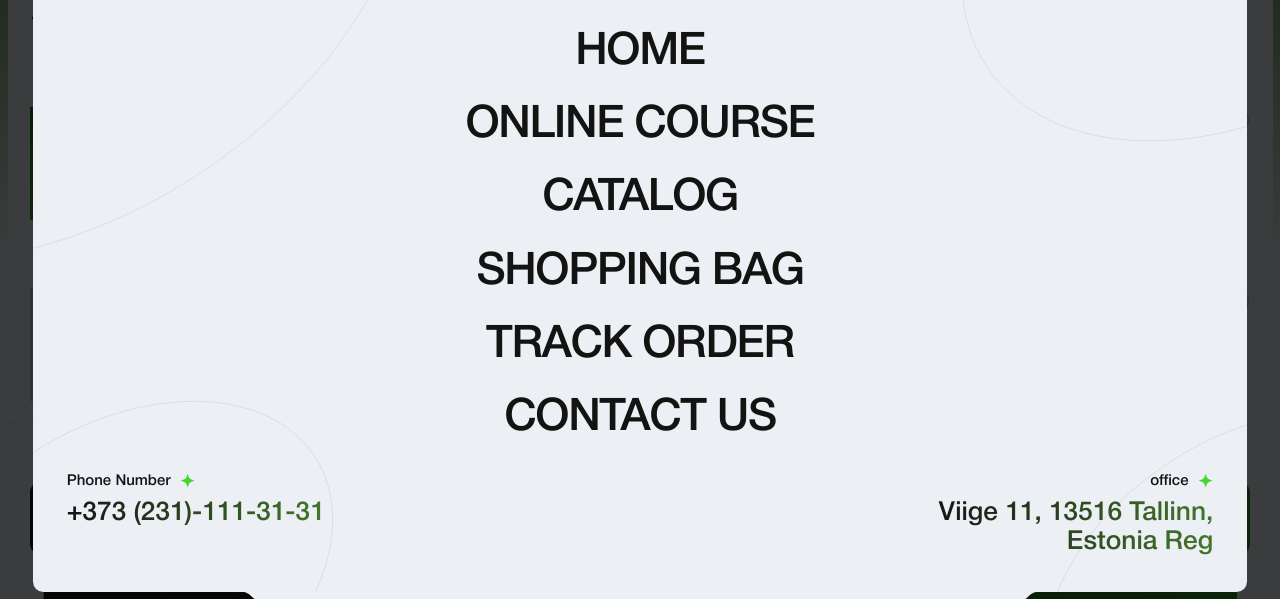
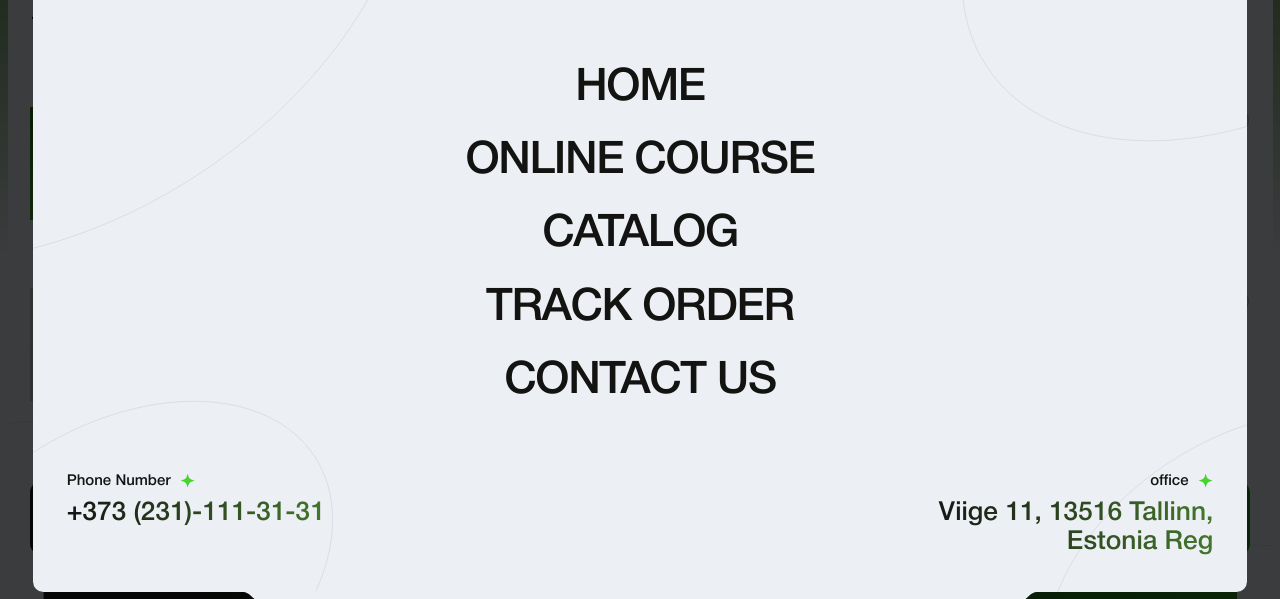
Before and after one commit to halubouski1/omg-universe, a plain HTML site: page cart.html in a window 1280 px wide. Both pictures are taken after a click on the button 1237 px from the left and 45 px from the top of the page. Shown: the part 164-763 px from the top of the page. Drawn offline with nearby package versions, Linux system fonts and the light colour scheme.

Commit message:
deleted shopping bag link from menu

```diff
--- a/cart.html
+++ b/cart.html
@@ -193,9 +193,8 @@
                 <li style="--i: 0"><a class="menu__link" href="index.html" data-text="Home"><span class="menu__link-text">Home</span></a></li>
                 <li style="--i: 1"><a class="menu__link" href="course.html" data-text="Online course"><span class="menu__link-text">Online course</span></a></li>
                 <li style="--i: 2"><a class="menu__link" href="catalog.html" data-text="Catalog"><span class="menu__link-text">Catalog</span></a></li>
-                <li style="--i: 3"><a class="menu__link" href="cart.html" data-text="Shopping bag"><span class="menu__link-text">Shopping bag</span></a></li>
-                <li style="--i: 4"><a class="menu__link" href="tracking.html" data-text="Track order"><span class="menu__link-text">Track order</span></a></li>
-                <li style="--i: 5"><a class="menu__link" href="#contacts" data-text="Contact us"><span class="menu__link-text">Contact us</span></a></li>
+                <li style="--i: 3"><a class="menu__link" href="tracking.html" data-text="Track order"><span class="menu__link-text">Track order</span></a></li>
+                <li style="--i: 4"><a class="menu__link" href="#contacts" data-text="Contact us"><span class="menu__link-text">Contact us</span></a></li>
             </ul>
         </nav>
         <div class="menu__contacts">
```
Also changed, not shown: catalog.html (+2 -3 lines), checkout.html (+2 -3 lines), course.html (+2 -3 lines), favorites.html (+2 -3 lines), index.html (+2 -3 lines), latex.html (+2 -3 lines), needles.html (+2 -3 lines), pencils.html (+2 -3 lines), pigments.html (+2 -3 lines), thanks.html (+2 -3 lines), tracking.html (+2 -3 lines).
